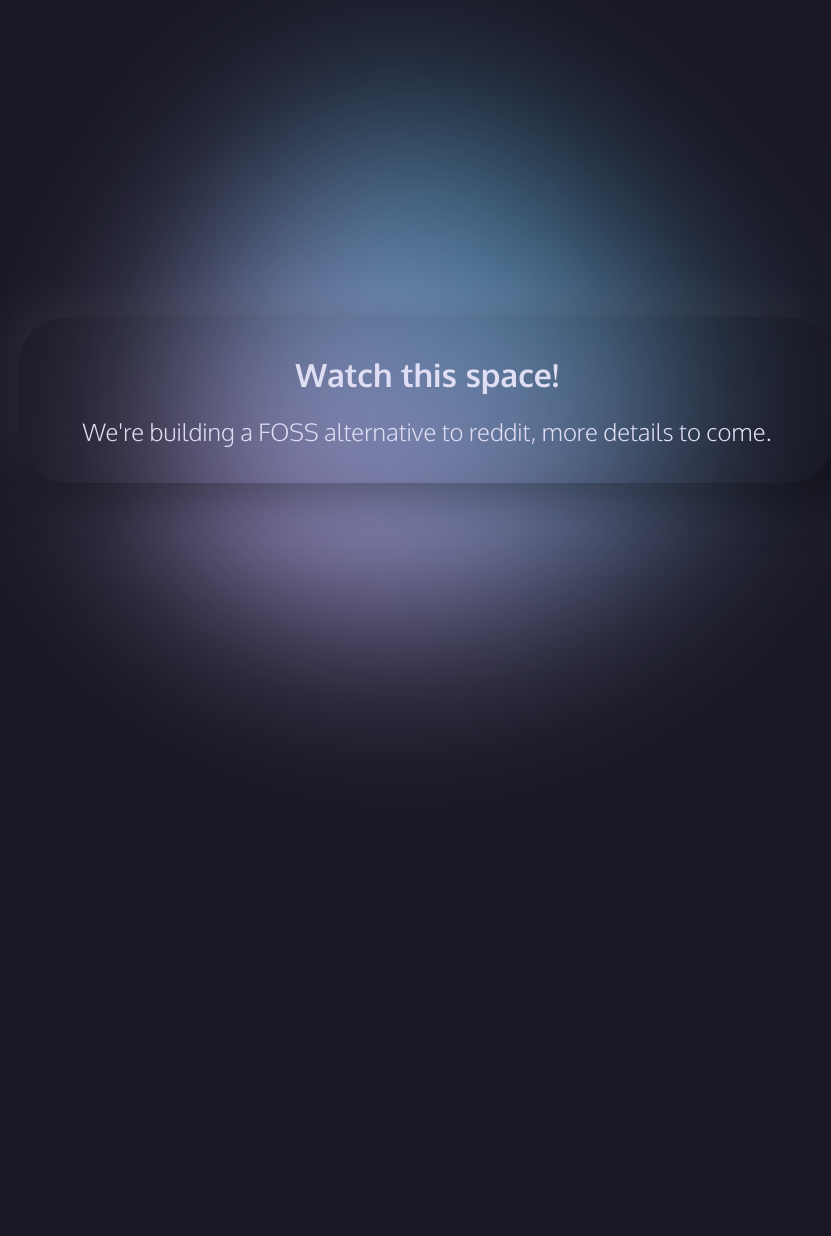
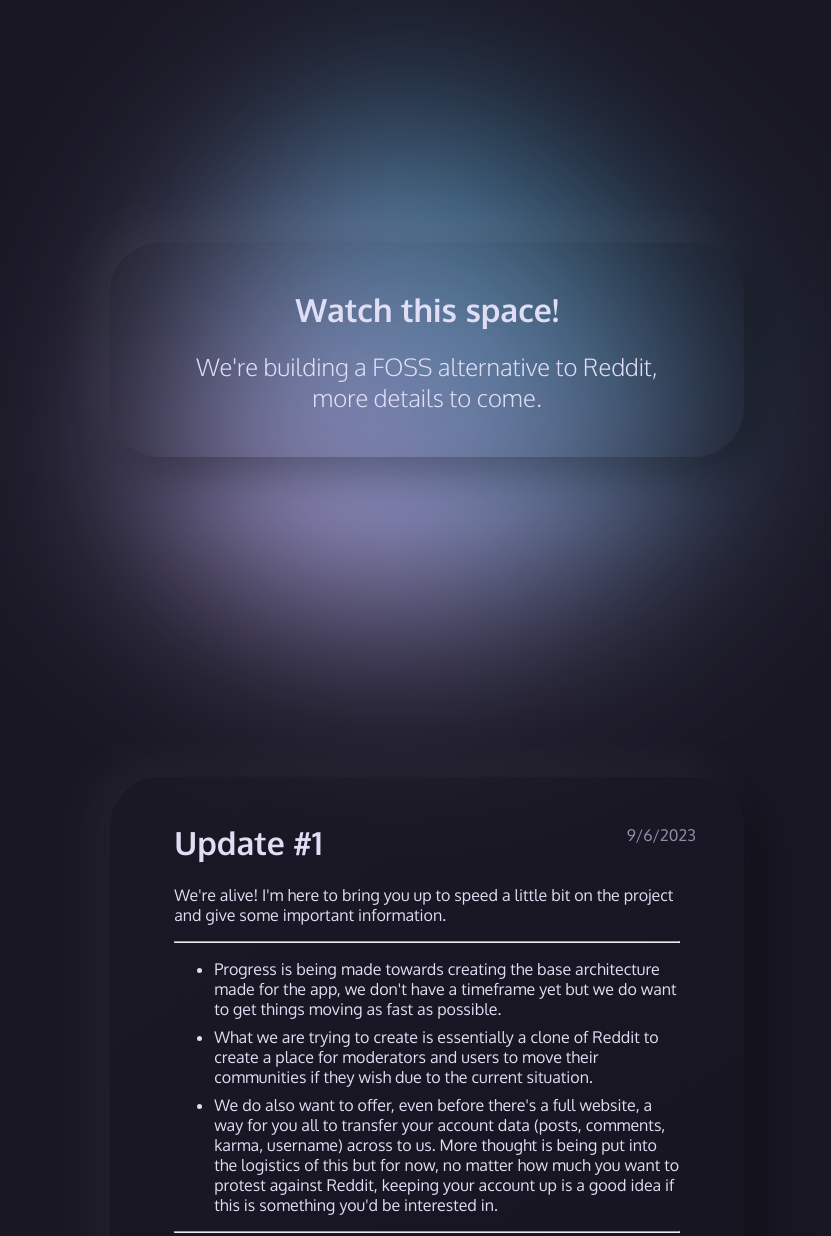
Before and after one commit to The-Snowball-Project/landingpage, a plain HTML site: page index.html in a window 1280 px wide. Shown: the top 1236 px of the page, without its empty margins (213-1044 px from the left). Before the commit the page ends 800 px from the top, so only its background shows below. Drawn offline with Linux system fonts and the light colour scheme.

Commit message:
1st update

```diff
--- a/index.html
+++ b/index.html
@@ -7,10 +7,31 @@
     </head>
     <body>
         <div class="gradient"></div>
-        <div style="display:flex;justify-content:center;align-items:center;z-index: 2;">
+        <div class="content" style="z-index: 2;">
+            <div class="text titlecard">
+                <h1>Watch this space!</h1>
+                <h2>We're building a FOSS alternative to Reddit, more details to come.</h2>
+            </div>
             <div class="text">
-                <h1 style="text-align:center;font-weight: 700">Watch this space!</h1>
-                <h2 style="text-align:center;font-weight: 300">We're building a FOSS alternative to reddit, more details to come.</h2>
+                <h1 class="updatetitle">Update #1</h1>
+                <p class="date">9/6/2023</p>
+                <p>
+                    We're alive! I'm here to bring you up to speed a little bit on the project and give some important information.
+                </p>
+                <hr/>
+                <ul>
+                    <li>Progress is being made towards creating the base architecture made for the app, we don't have a timeframe yet but we do want to get things moving as fast as possible.</li>
+                    <li>What we are trying to create is essentially a clone of Reddit to create a place for moderators and users to move their communities if they wish due to the current situation.</li>
+                    <li>We do also want to offer, even before there's a full website, a way for you all to transfer your account data (posts, comments, karma, username) across to us. More thought is being put into the logistics of this but for now, no matter how much you want to protest against Reddit, keeping your account up is a good idea if this is something you'd be interested in.</li>
+                </ul>
+                <hr/>
+                <p>Finally, I just want to put a little disclaimer here and say there is absolutely no guarantee that we will be able to finish creating this product, we're all volunteering and it's a big undertaking. Once our DevOps are a bit stronger we'll most likely be happy to take on more people interested in development, and there has been talk of creating a way of supporting the team financially if that is of any interest to you guys.</p>
+                <p>If you made it this far I appreciate you putting in the time to check this page, and I hope you're as invested in this as we are :></p>
+                <p>Signing off,<br> - Fern</p>
+                </h2>
+            </div>
+            <div class="text footer">
+                <p>For enquiries contact Fern at <a href="mailto:hihi.fernguy@gmail.com">hihi.fernguy@gmail.com</a></p>
             </div>
         </div>
     </body>
--- a/landingpage.css
+++ b/landingpage.css
@@ -1,21 +1,22 @@
 @import url("https://fonts.googleapis.com/css2?family=Oxygen:wght@300;400;700&display=swap");
-@-webkit-keyframes rotate {
-    0% {
+@-webkit-keyframes rotate{
+    0%{
         transform: rotate(0deg);
     }
-    100% {
+    100%{
         transform: rotate(360deg);
     }
 }
-@keyframes rotate {
-    0% {
+@keyframes rotate{
+    0%{
         transform: rotate(0deg);
     }
-    100% {
+    100%{
         transform: rotate(360deg);
     }
 }
-.gradient {
+
+.gradient{
     --size: 300px;
     --speed: 20s;
     --easing: cubic-bezier(0.8, 0.2, 0.2, 0.8);
@@ -30,12 +31,12 @@
     position: absolute;
     z-index: 1;
 }
-@media (min-width: 720px) {
-    .gradient {
+@media (min-width: 720px){
+    .gradient{
     --size: 500px;
     }
 }
-body {
+body{
     background-color: #191724;
     color: #e0def4;
     position: absolute;
@@ -43,18 +44,146 @@ body {
     display: flex;
     place-content: center;
     align-items: center;
-    overflow: hidden;
     font-family: "Oxygen", sans-serif;
 }
-/* This is just to transition when you change the viewport size. */
-* {
+
+*{
     transition: all 0.25s ease-out;
 }
 
+.content{
+    display: flex;
+    flex-direction: column;
+    align-items: center;
+    position: absolute;
+    top: 30%;
+}
+
 .text{
+    min-width: 40%;
+    width: 40%;
     border-radius: 50px;
-    padding: 1rem 4rem 1rem 4rem;
+    padding: 1.5rem 4rem 1.5rem 4rem;
     background: linear-gradient(145deg, rgba(40,40,40,0.1), rgba(0,0,0,0.1));
     box-shadow:  15px 15px 50px rgba(0,0,0,0.4),
                 -15px -15px 50px rgba(255,255,255,0.06);
+    position: relative;
+    margin-bottom: 5rem
 }
+
+.titlecard{margin-bottom: 40vh;}
+.footer{margin-bottom: 2.5rem;}
+
+.updatetitle{text-align: left;}
+
+.date {
+    position:absolute;
+    right: 3rem;
+    top: 2rem;
+    color: #908caa;
+}
+
+h1{
+    font-weight: 700;
+    text-align:center;
+}
+h2{
+    font-weight: 300;
+    text-align:center;
+}
+p{
+    font-weight: 400;
+    text-align: left;
+}
+li{
+    margin-bottom: .5rem
+}
+
+.gradient{
+    --size: 300px;
+    --speed: 20s;
+    --easing: cubic-bezier(0.8, 0.2, 0.2, 0.8);
+    width: var(--size);
+    height: var(--size);
+    -webkit-filter: blur(calc(var(--size) / 5));
+            filter: blur(calc(var(--size) / 5));
+    background-image: linear-gradient(#31748f, #c4a7e7);
+    -webkit-animation: rotate var(--speed) var(--easing) alternate infinite;
+            animation: rotate var(--speed) var(--easing) alternate infinite;
+    border-radius: 30% 70% 70% 30% / 30% 30% 70% 70%;
+    position: absolute;
+    z-index: 1;
+}
+
+@media (min-width: 720px){
+    .gradient{
+    --size: 500px;
+    }
+}
+body{
+    background-color: #191724;
+    color: #e0def4;
+    position: absolute;
+    inset: 0;
+    display: flex;
+    place-content: center;
+    align-items: center;
+    font-family: "Oxygen", sans-serif;
+}
+
+*{
+    transition: all 0.25s ease-out;
+}
+
+.content{
+    display: flex;
+    flex-direction: column;
+    align-items: center;
+    position: absolute;
+    top: 30%;
+}
+
+.text{
+    -webkit-animation: 1s ease-out 0s 1 slideInFromLeft;
+            animation: 1s ease-out 0s 1 slideInFromLeft;
+    min-width: 40%;
+    width: 40%;
+    border-radius: 50px;
+    padding: 1.5rem 4rem 1.5rem 4rem;
+    background: linear-gradient(145deg, rgba(40,40,40,0.1), rgba(0,0,0,0.1));
+    box-shadow:  15px 15px 50px rgba(0,0,0,0.4),
+                -15px -15px 50px rgba(255,255,255,0.06);
+    position: relative;
+    margin-bottom: 5rem
+}
+
+.titlecard{margin-bottom: 40vh;}
+.footer{margin-bottom: 2.5rem;}
+
+.updatetitle{text-align: left;}
+
+.date {
+    position:absolute;
+    right: 3rem;
+    top: 2rem;
+    color: #908caa;
+}
+
+h1{
+    font-weight: 700;
+    text-align:center;
+}
+h2{
+    font-weight: 300;
+    text-align:center;
+}
+p{
+    font-weight: 400;
+    text-align: left;
+}
+li{
+    margin-bottom: .5rem
+}
+a{
+    color: #c4a7e7;
+}
```
